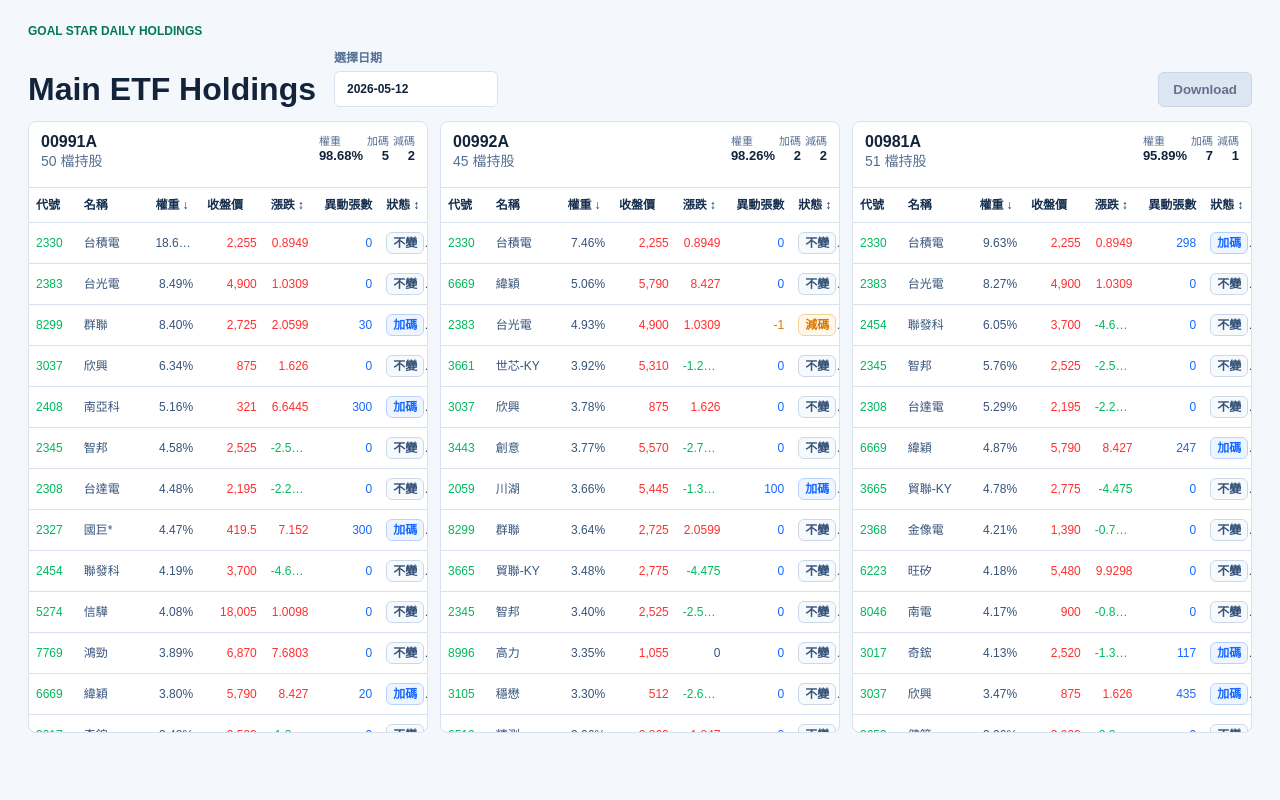
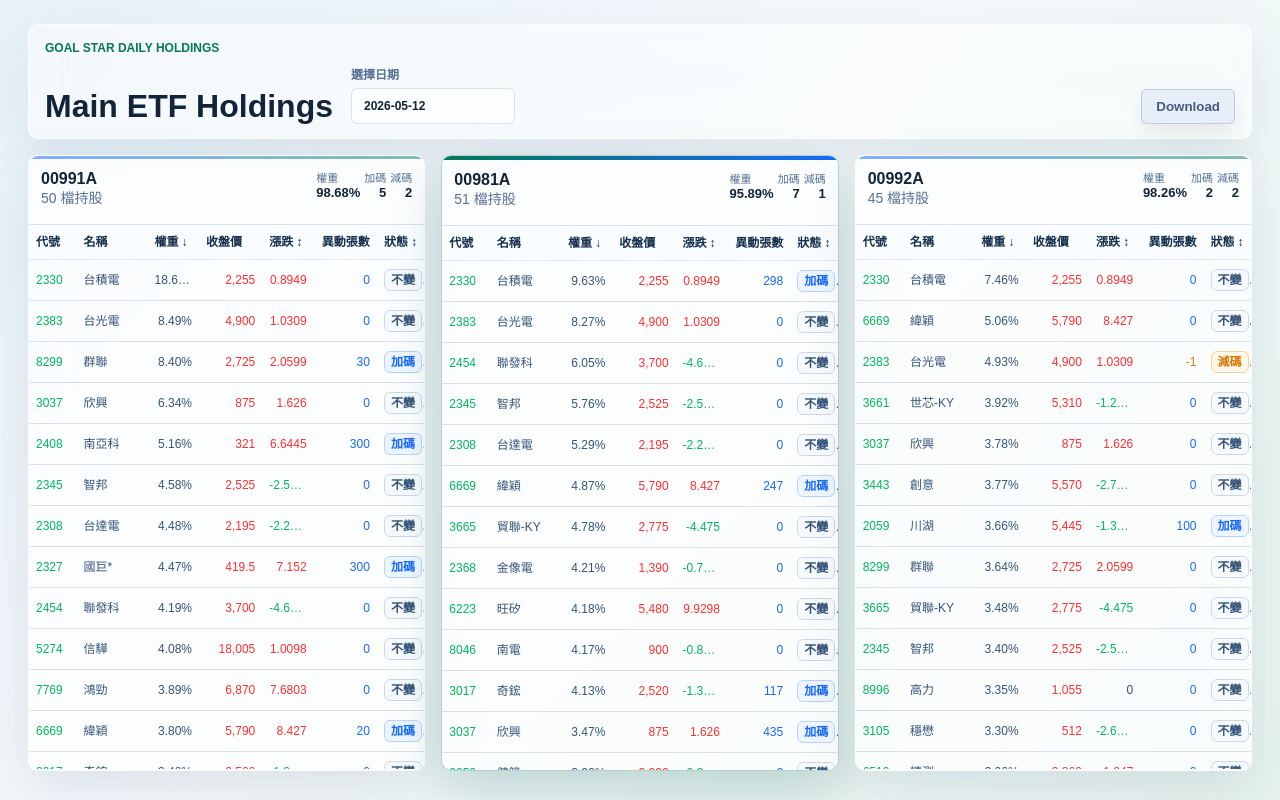
Before and after one commit to caryhp2-cell/main-etf-holdings, a Next.js app: page / in a window 1280 px wide. Built offline with nearby package versions, Linux system fonts and the light colour scheme.

Commit message:
style: modernize holdings dashboard cards

```diff
--- a/app/globals.css
+++ b/app/globals.css
@@ -1,11 +1,13 @@
 :root {
   color-scheme: light;
-  --background: #f4f7fb;
-  --surface: #ffffff;
-  --line: #d9e2ef;
+  --background: #eef4f8;
+  --surface: rgba(255, 255, 255, 0.72);
+  --surface-strong: rgba(255, 255, 255, 0.9);
+  --line: rgba(150, 169, 194, 0.34);
   --foreground: #13233a;
   --muted: #557095;
   --accent: #047857;
+  --accent-soft: rgba(4, 120, 87, 0.12);
   --blue: #1769ff;
   --red: #ff2f2f;
   --green: #00b85c;
@@ -23,23 +25,31 @@ body {
 }
 
 body {
-  background: var(--background);
+  background:
+    linear-gradient(135deg, rgba(232, 242, 249, 0.92), rgba(246, 250, 252, 0.9) 46%, rgba(230, 244, 239, 0.9)),
+    var(--background);
   color: var(--foreground);
   font-family: Arial, "Noto Sans TC", "Microsoft JhengHei", sans-serif;
 }
 
 .page-shell {
   min-height: 100vh;
-  padding: 22px 28px;
+  padding: 24px 28px 28px;
 }
 
 .page-header {
   align-items: end;
+  background: rgba(255, 255, 255, 0.46);
+  backdrop-filter: blur(18px);
+  border: 1px solid rgba(255, 255, 255, 0.68);
+  border-radius: 10px;
+  box-shadow: 0 18px 52px rgba(44, 68, 94, 0.1);
   display: flex;
   gap: 24px;
   justify-content: space-between;
-  margin: 0 auto 14px;
+  margin: 0 auto 16px;
   max-width: 2400px;
+  padding: 14px 16px;
   width: 100%;
 }
 
@@ -87,7 +97,7 @@ p {
 
 .date-selector select {
   appearance: none;
-  background: var(--surface);
+  background: rgba(255, 255, 255, 0.76);
   border: 1px solid var(--line);
   border-radius: 6px;
   color: var(--foreground);
@@ -103,17 +113,24 @@ p {
 }
 
 .download-button {
-  background: #dce5f2;
-  border: 1px solid #c9d6e8;
+  background: #e6eef8;
+  border: 1px solid rgba(120, 145, 174, 0.36);
   border-radius: 6px;
-  color: #60728e;
+  box-shadow: 0 8px 18px rgba(55, 83, 112, 0.1);
+  color: #455d7d;
+  cursor: pointer;
   font-weight: 700;
   padding: 9px 14px;
 }
 
+.download-button:hover:not(:disabled) {
+  background: #dce9f7;
+  color: #17304f;
+}
+
 .holdings-grid {
   display: grid;
-  gap: 12px;
+  gap: 16px;
   grid-template-columns: repeat(3, minmax(0, 1fr));
   margin: 0 auto;
   max-width: 2400px;
@@ -122,14 +139,36 @@ p {
 
 .etf-column {
   background: var(--surface);
-  border: 1px solid var(--line);
-  border-radius: 8px;
+  backdrop-filter: blur(18px);
+  border: 1px solid rgba(255, 255, 255, 0.74);
+  border-radius: 10px;
+  box-shadow: 0 20px 54px rgba(42, 63, 89, 0.12);
   min-width: 0;
   overflow: hidden;
+  position: relative;
+}
+
+.etf-column::before {
+  background: linear-gradient(90deg, rgba(23, 105, 255, 0.52), rgba(4, 120, 87, 0.48));
+  content: "";
+  display: block;
+  height: 3px;
+  width: 100%;
+}
+
+.etf-column-featured {
+  border-color: rgba(4, 120, 87, 0.3);
+  box-shadow: 0 24px 62px rgba(4, 120, 87, 0.14), 0 16px 42px rgba(42, 63, 89, 0.1);
+}
+
+.etf-column-featured::before {
+  background: linear-gradient(90deg, #047857, #1769ff);
+  height: 4px;
 }
 
 .column-summary {
   align-items: start;
+  background: rgba(255, 255, 255, 0.34);
   border-bottom: 1px solid var(--line);
   display: flex;
   justify-content: space-between;
@@ -223,12 +262,21 @@ td:nth-child(7) {
 }
 
 th {
-  background: var(--surface);
+  background: rgba(250, 253, 255, 0.88);
+  backdrop-filter: blur(12px);
   color: #17304f;
   font-weight: 800;
   position: sticky;
   top: 0;
   z-index: 1;
+}
+
+tbody tr {
+  transition: background 120ms ease, color 120ms ease;
+}
+
+tbody tr:hover {
+  background: rgba(23, 105, 255, 0.045);
 }
 
 .sort-button {
--- a/src/components/EtfHoldingsColumn.tsx
+++ b/src/components/EtfHoldingsColumn.tsx
@@ -21,9 +21,13 @@ export function EtfHoldingsColumn({ etfCode, rows, sort, onSort }: EtfHoldingsCo
   const totalWeight = rows.reduce((sum, row) => sum + row.weight, 0);
   const additions = rows.filter((row) => row.status === "新增" || row.status === "加碼").length;
   const reductions = rows.filter((row) => row.status === "減碼").length;
+  const isFeatured = etfCode === "00981A";
 
   return (
-    <section className="etf-column" aria-labelledby={`etf-${etfCode}`}>
+    <section
+      className={`etf-column${isFeatured ? " etf-column-featured" : ""}`}
+      aria-labelledby={`etf-${etfCode}`}
+    >
       <div className="column-summary">
         <div>
           <h2 id={`etf-${etfCode}`}>{etfCode}</h2>
--- a/src/holdings/types.ts
+++ b/src/holdings/types.ts
@@ -1,5 +1,5 @@
 export const ETF_CODES = ["00981A", "00992A", "00991A"] as const;
-export const DISPLAY_ETF_CODES = ["00991A", "00992A", "00981A"] as const;
+export const DISPLAY_ETF_CODES = ["00991A", "00981A", "00992A"] as const;
 
 export type EtfCode = (typeof ETF_CODES)[number];
 
```
Also changed, not shown: 1 other file (tests, documents, lock files or other folders).
